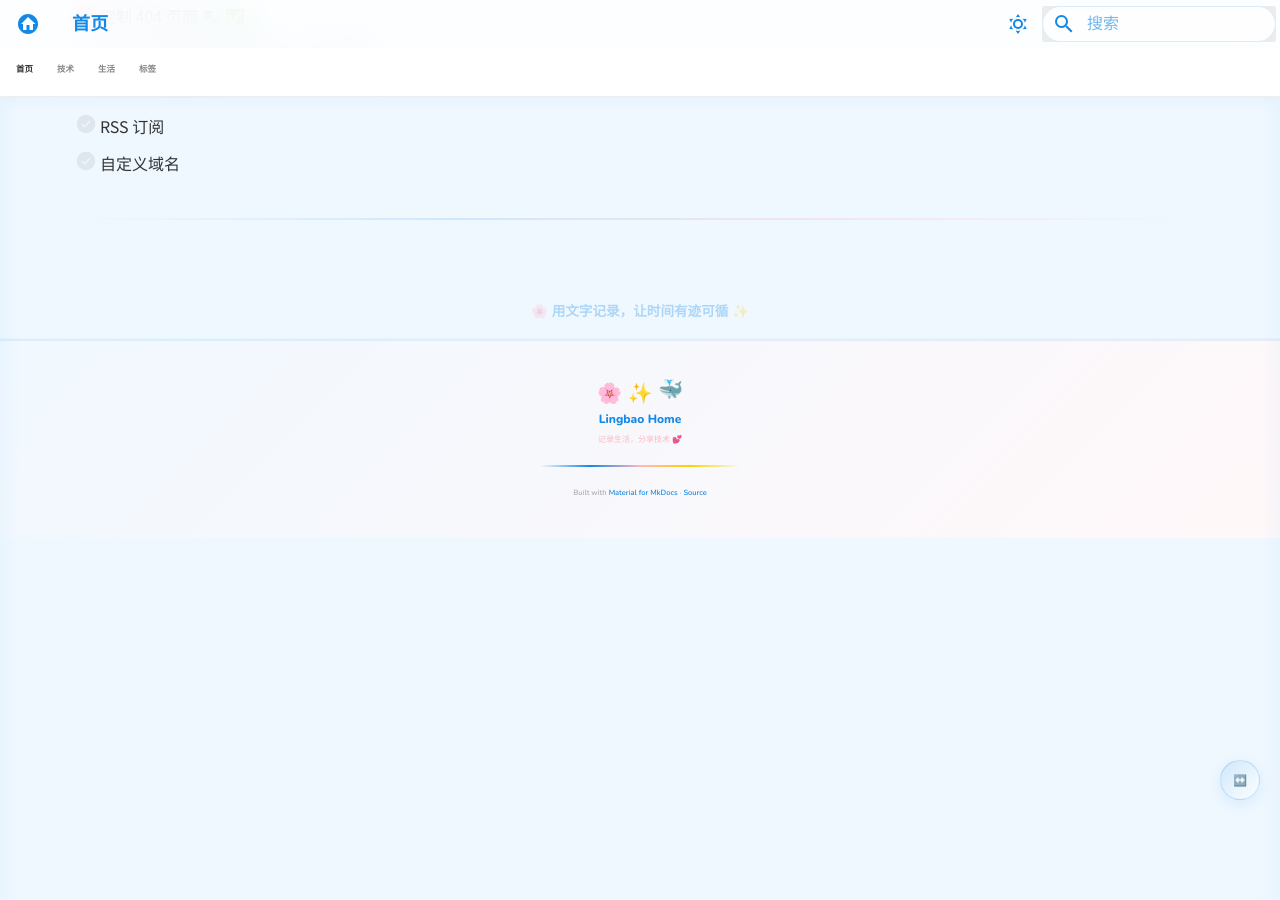
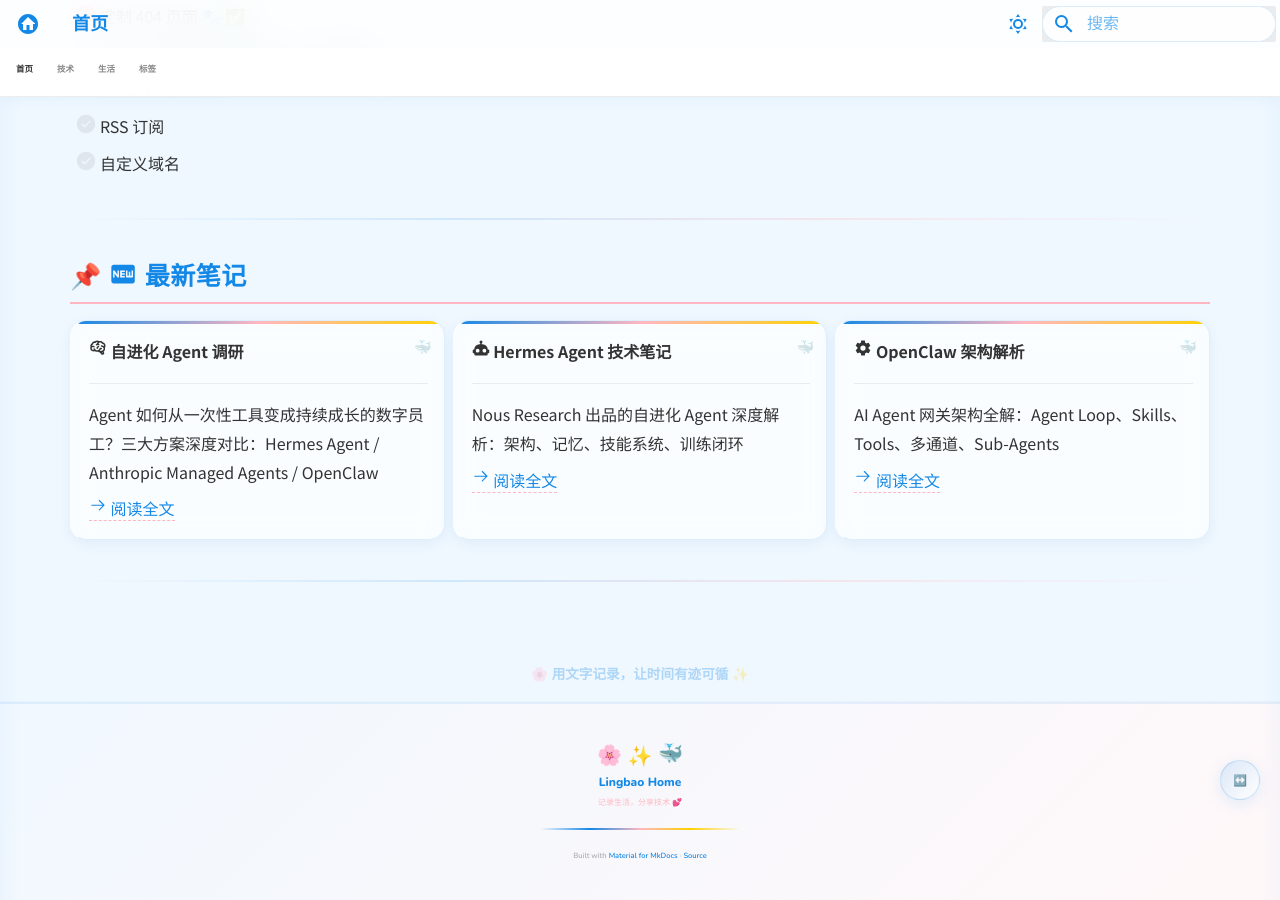
Before and after one commit to tanlon2miracle-ops/my_home, an MkDocs documentation site: the page built from docs/index.md, in a window 1280 px wide and 900 px high, scrolled down 1931 px. Built offline with MkDocs 1.6.1 and Material for MkDocs 9.7.7, drawn with Linux system fonts in a browser that asks for light colours; before the commit the page ends 2469 px from its top, so only the background shows below that.

Commit message:
feat: 首页添加最新笔记卡片 + 修复 self-evolving-agent 导航
- 首页新增「最新笔记」卡片区域，展示最近 3 篇折腾日记
- 修复 self-evolving-agent 未加入 mkdocs.yml 导航的问题

```diff
--- a/docs/index.md
+++ b/docs/index.md
@@ -179,6 +179,39 @@ hide:
 
 <div class="cute-divider"></div>
 
+
+## :material-new-box: 最新笔记
+
+<div class="grid cards" markdown>
+
+-   :material-brain: **自进化 Agent 调研**
+
+    ---
+
+    Agent 如何从一次性工具变成持续成长的数字员工？三大方案深度对比：Hermes Agent / Anthropic Managed Agents / OpenClaw
+
+    [:octicons-arrow-right-24: 阅读全文](tech/tinkering/self-evolving-agent/index.md)
+
+-   :material-robot: **Hermes Agent 技术笔记**
+
+    ---
+
+    Nous Research 出品的自进化 Agent 深度解析：架构、记忆、技能系统、训练闭环
+
+    [:octicons-arrow-right-24: 阅读全文](tech/tinkering/hermes-agent/index.md)
+
+-   :material-cog: **OpenClaw 架构解析**
+
+    ---
+
+    AI Agent 网关架构全解：Agent Loop、Skills、Tools、多通道、Sub-Agents
+
+    [:octicons-arrow-right-24: 阅读全文](tech/tinkering/openclaw-architecture/index.md)
+
+</div>
+
+<div class="cute-divider"></div>
+
 <div class="cute-footer-msg">
   🌸 用文字记录，让时间有迹可循 ✨
 </div>
--- a/mkdocs.yml
+++ b/mkdocs.yml
@@ -116,6 +116,7 @@ nav:
           - OpenClaw 架构深度解析: tech/tinkering/openclaw-architecture/index.md
           - Hermes Agent 深度解析: tech/tinkering/hermes-agent/index.md
           - Hermes Agent 技术进阶: tech/tinkering/hermes-agent/advanced.md
+          - 自进化 Agent 调研: tech/tinkering/self-evolving-agent/index.md
   - 生活:
       - life/index.md
       - 随笔:
```
